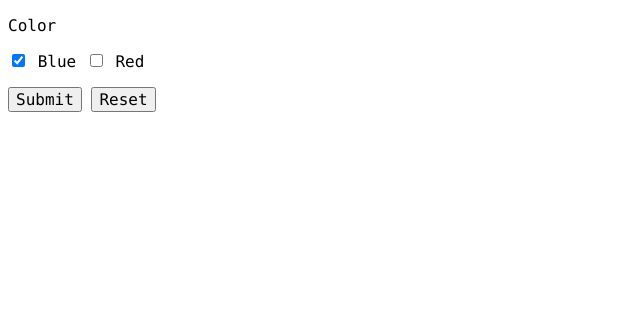
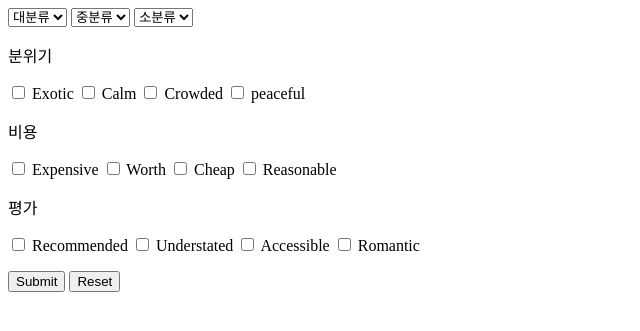
Before and after one commit to mostwantedroy/Traview, a Django app: page /browse/ in a window 1280 px wide. Shown: the top 331 px of the page, without its empty margins (0-640 px from the left). Run offline with Django 3.2, Linux system fonts and the light colour scheme.

Commit message:
making browsing page

```diff
--- a/templates/newsite/browse_page.html
+++ b/templates/newsite/browse_page.html
@@ -3,18 +3,42 @@
   <head>
   <meta charset="utf-8">
     <title>HTML</title>
-    <style>
-      * {
-        font-size: 16px;
-        font-family: Consolas, sans-serif;
-      }
-    </style>
   </head>
   <body>
+    <select name="large">
+        <option value="">대분류</option>
+        <option value="자연">자연</option>
+        <option value="인문">인문</option>
+        <option value="레저">레저</option>
+    </select>
+    <select name="mid">
+        <option value="">중분류</option>
+        <option value="자연">자연</option>
+        <option value="인문">인문</option>
+        <option value="레저">레저</option>
+    </select>
+        <select name="small">
+        <option value="">소분류</option>
+        <option value="자연">자연</option>
+        <option value="인문">인문</option>
+        <option value="레저">레저</option>
+    </select>
     <form method="get" action="form-action.html">
-      <p>Color</p>
-      <label><input type="checkbox" name="color" value="blue" checked> Blue</label>
-      <label><input type="checkbox" name="color" value="red"> Red</label>
+      <p>분위기</p>
+        <label><input type="checkbox" name="mood" value="exotic"> Exotic</label>
+        <label><input type="checkbox" name="mood" value="calm"> Calm</label>
+        <label><input type="checkbox" name="mood" value="crowded"> Crowded</label>
+        <label><input type="checkbox" name="mood" value="peaceful"> peaceful</label>
+        <p>비용</p>
+         <label><input type="checkbox" name="cost" value="expensive"> Expensive</label>
+        <label><input type="checkbox" name="cost" value="worth"> Worth</label>
+        <label><input type="checkbox" name="cost" value="cheap"> Cheap</label>
+        <label><input type="checkbox" name="cost" value="reasonable"> Reasonable</label>
+        <p>평가</p>
+         <label><input type="checkbox" name="valuation" value="recommended"> Recommended</label>
+        <label><input type="checkbox" name="valuation" value="understated"> Understated</label>
+        <label><input type="checkbox" name="valuation" value="accessible"> Accessible</label>
+        <label><input type="checkbox" name="valuation" value="romantic"> Romantic</label>
       <p><input type="submit" value="Submit"> <input type="reset" value="Reset"></p>
     </form>
   </body>
```
